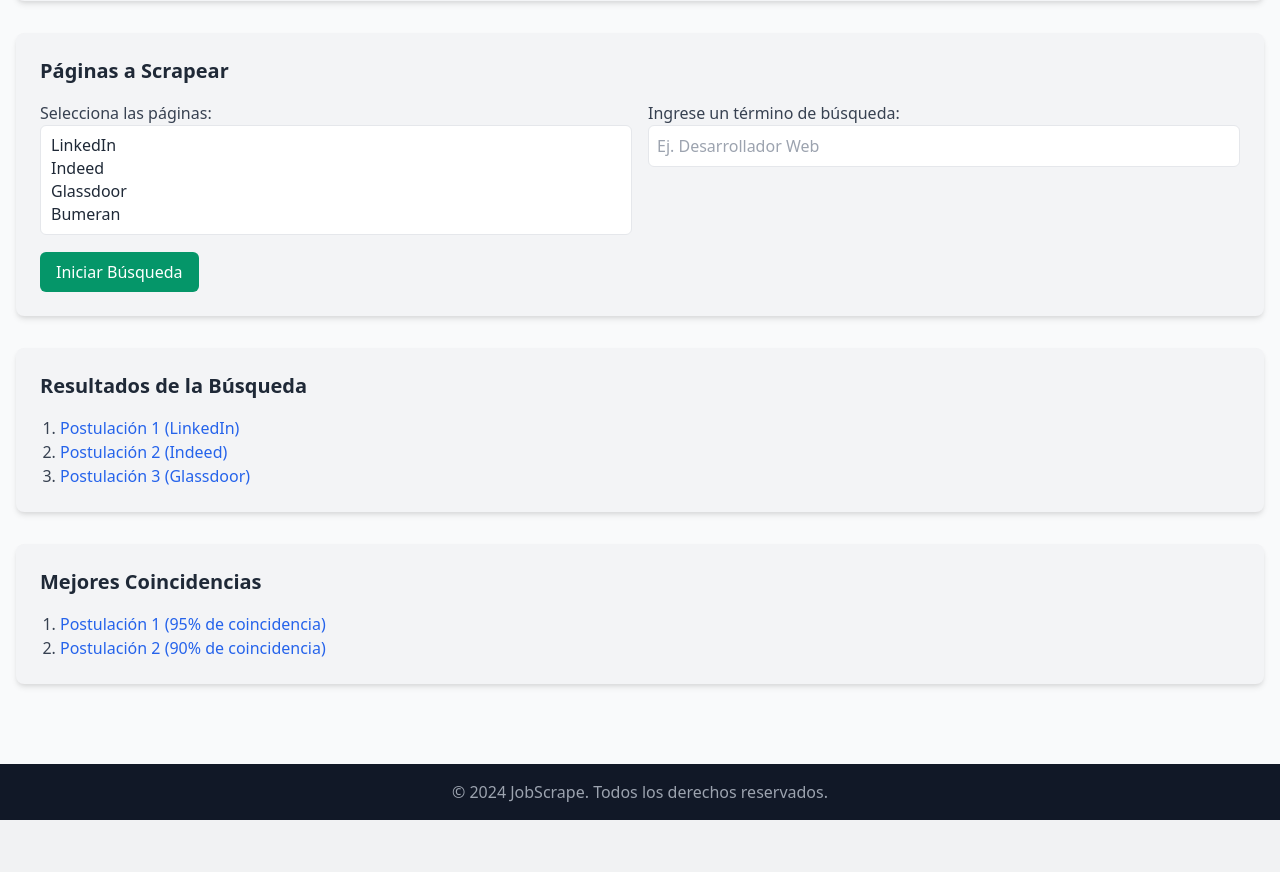
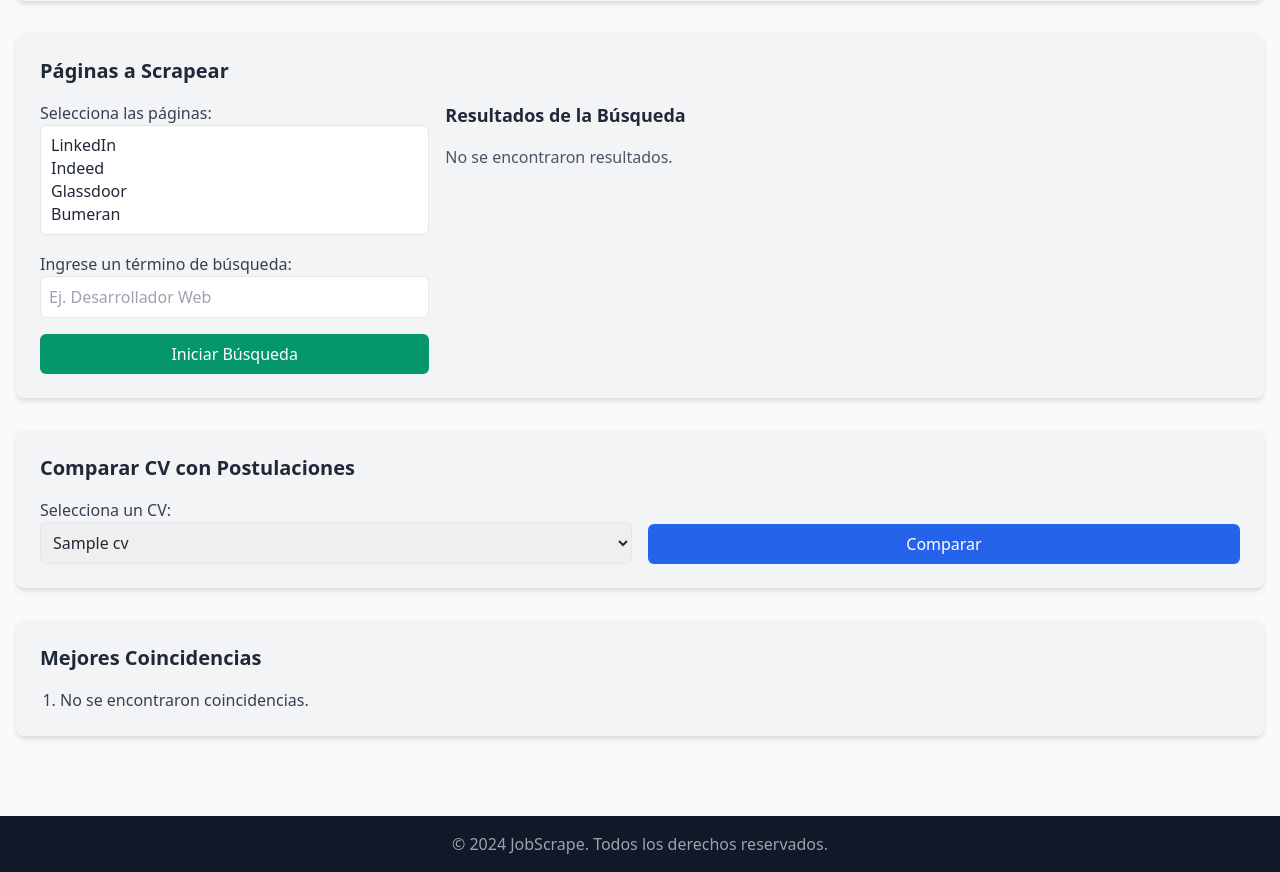
Before and after one commit to jhonnatan1806/demo-django, a Django app: page / in a window 1280 px wide. Shown: the part 1035-1907 px from the top of the page. Before the commit the page ends 1855 px from the top, so only its background shows below. Run offline with Django 4.2, Linux system fonts and the light colour scheme; tables that the repository leaves empty hold one stand-in row (values such as "Sample post"); parts of the project's set-up code (start-up, migrations or seed data) failed here and were passed over.

Commit message:
feat: agregando funcionalidad de similitud de cosenos

```diff
--- a/example/admin.py
+++ b/example/admin.py
@@ -1,7 +1,8 @@
 from django.contrib import admin
 from .models import CV
 from .models import ScrapeResult
-
+from .models import JobResult
 # Register your models here.
 admin.site.register(CV)
 admin.site.register(ScrapeResult)
+admin.site.register(JobResult)
--- a/example/models.py
+++ b/example/models.py
@@ -32,8 +32,9 @@
 class ScrapeResult(models.Model):
     source = models.CharField(max_length=255, verbose_name="Fuente")
     link = models.URLField(verbose_name="Enlace")
-    raw_text = models.TextField(verbose_name="Texto Original")
-    preprocessed_text = models.TextField(blank=True, null=True, verbose_name="Texto Preprocesado")
+
+    # Asociamos un JobResult a cada ScrapeResult
+    job_result = models.ForeignKey('JobResult',null=True, on_delete=models.CASCADE, related_name='scrape_results', verbose_name="Resultado de Empleo")
 
     def __str__(self):
         return f"{self.source} - {self.link}"
@@ -41,9 +42,25 @@
     class Meta:
         db_table = 'scrape_results'
 
+
+class JobResult(models.Model):
+    title = models.CharField(max_length=255, verbose_name="Título")
+    salary = models.CharField(max_length=100, verbose_name="Sueldo")
+    employment_type = models.CharField(max_length=100, verbose_name="Tipo de empleo")
+    location = models.CharField(max_length=255, verbose_name="Ubicación")
+    description = models.TextField(verbose_name="Descripción")
+    preprocessed_description = models.TextField(blank=True, null=True, verbose_name="Descripción Preprocesada")
+
+
+    def __str__(self):
+        return f"{self.title} - {self.location}"
+
+    class Meta:
+        db_table = 'job_results'
+
     def save(self, *args, **kwargs):
-        # Preprocesar el texto scrapeado
-        if self.raw_text and not self.preprocessed_text:
-            self.preprocessed_text = preprocess_text(self.raw_text)
+        # Preprocesar la descripción antes de guardar
+        if self.description and not self.preprocessed_description:
+            self.preprocessed_description = preprocess_text(self.description)
 
         super().save(*args, **kwargs)
--- a/example/templates/index.html
+++ b/example/templates/index.html
@@ -62,42 +62,79 @@
     <!-- Sección para Escoger Páginas a Scrapear -->
 <section class="bg-gray-100 p-6 rounded-lg shadow-md mb-8">
     <h2 class="text-xl font-semibold text-gray-800 mb-4">Páginas a Scrapear</h2>
+    <form method="POST" action="{% url 'index' %}">
+        {% csrf_token %}
+        <div class="grid grid-cols-1 md:grid-cols-3 gap-4">
+            <!-- Columna Izquierda: Selección de páginas y término de búsqueda -->
+            <div class="col-span-1">
+                <label class="block text-gray-700">Selecciona las páginas:</label>
+                <select name="pages" multiple class="p-2 border rounded-md w-full mb-4">
+                    <option value="linkedin">LinkedIn</option>
+                    <option value="indeed">Indeed</option>
+                    <option value="glassdoor">Glassdoor</option>
+                    <option value="bumeran">Bumeran</option>
+                </select>
+                <label class="block text-gray-700">Ingrese un término de búsqueda:</label>
+                <input type="text" name="search_term" class="p-2 border rounded-md w-full mb-4" placeholder="Ej. Desarrollador Web">
+                <button type="submit" class="bg-green-600 text-white px-4 py-2 rounded-md w-full">Iniciar Búsqueda</button>
+            </div>
+
+            <!-- Columna Derecha: Resultados de las Postulaciones -->
+            <div class="col-span-2">
+                <h3 class="text-lg font-semibold text-gray-800 mb-4">Resultados de la Búsqueda</h3>
+                <div class="grid grid-cols-1 gap-4">
+                    {% for job in job_results %}
+                    <div class="bg-white shadow-md rounded-lg p-4">
+                        <h4 class="text-lg font-bold text-gray-800">{{ job.title }}</h4>
+                        <p class="text-sm text-gray-600">{{ job.location }} - {{ job.salary }}</p>
+                        <p class="text-sm text-gray-600">{{ job.employment_type }}</p>
+                        <p class="text-sm text-gray-700 mt-2">{{ job.description|truncatewords:20 }}</p>
+                        <a href="#" class="text-blue-600 hover:underline">Ver más detalles</a>
+                    </div>
+                    {% empty %}
+                    <p class="text-gray-600">No se encontraron resultados.</p>
+                    {% endfor %}
+                </div>
+            </div>
+        </div>
+    </form>
+</section>
+
+
+    <!-- Sección para Seleccionar CV y Comparar -->
+<section class="bg-gray-100 p-6 rounded-lg shadow-md mb-8">
+    <h2 class="text-xl font-semibold text-gray-800 mb-4">Comparar CV con Postulaciones</h2>
+    <form method="POST" action="{% url 'index' %}">
+        {% csrf_token %}
         <div class="grid grid-cols-1 md:grid-cols-2 gap-4">
             <div>
-                <label class="block text-gray-700">Selecciona las páginas:</label>
-                <select multiple class="p-2 border rounded-md w-full">
-                    <option>LinkedIn</option>
-                    <option>Indeed</option>
-                    <option>Glassdoor</option>
-                    <option>Bumeran</option>
+                <label class="block text-gray-700">Selecciona un CV:</label>
+                <select name="selected_cv" class="p-2 border rounded-md w-full">
+                    {% for cv in cvs %}
+                    <option value="{{ cv.id }}">{{ cv.name }}</option>
+                    {% endfor %}
                 </select>
             </div>
-            <div>
-                <label class="block text-gray-700">Ingrese un término de búsqueda:</label>
-                <input type="text" class="p-2 border rounded-md w-full" placeholder="Ej. Desarrollador Web">
+            <div class="flex items-end">
+                <button type="submit" name="compare" value="compare" class="bg-blue-600 text-white px-4 py-2 rounded-md w-full">Comparar</button>
             </div>
         </div>
-        <button class="mt-4 bg-green-600 text-white px-4 py-2 rounded-md">Iniciar Búsqueda</button>
+    </form>
 </section>
 
-    <!-- Sección para Mostrar Resultados de Búsqueda -->
-    <section class="bg-gray-100 p-6 rounded-lg shadow-md mb-8">
-        <h2 class="text-xl font-semibold text-gray-800 mb-4">Resultados de la Búsqueda</h2>
-        <!-- Aquí se mostrarán los links scrapeados -->
-        <ul class="list-decimal pl-5 mt-2 text-gray-700">
-            <li><a href="#" class="text-blue-600">Postulación 1 (LinkedIn)</a></li>
-            <li><a href="#" class="text-blue-600">Postulación 2 (Indeed)</a></li>
-            <li><a href="#" class="text-blue-600">Postulación 3 (Glassdoor)</a></li>
-        </ul>
-    </section>
-
-    <!-- Sección para Mostrar Resultados con Similitud de Cosenos -->
+<!-- Sección para Mostrar los Mejores Resultados -->
 <section class="bg-gray-100 p-6 rounded-lg shadow-md">
     <h2 class="text-xl font-semibold text-gray-800 mb-4">Mejores Coincidencias</h2>
-        <!-- Aquí se mostrarán los links con mayor similitud -->
     <ul class="list-decimal pl-5 mt-2 text-gray-700">
-            <li><a href="#" class="text-blue-600">Postulación 1 (95% de coincidencia)</a></li>
-            <li><a href="#" class="text-blue-600">Postulación 2 (90% de coincidencia)</a></li>
+        {% for similarity, job in best_matches %}
+        <li>
+            <a href="#" class="text-blue-600">{{ job.title }} - {{ job.location }} ({{ similarity|floatformat:2 }}% de coincidencia)</a>
+            <p class="text-sm text-gray-600">{{ job.salary }} - {{ job.employment_type }}</p>
+            <p class="text-sm text-gray-600">{{ job.description|truncatewords:20 }}</p>
+        </li>
+        {% empty %}
+        <li>No se encontraron coincidencias.</li>
+        {% endfor %}
     </ul>
 </section>
 
--- a/example/views.py
+++ b/example/views.py
@@ -1,12 +1,44 @@
 from django.shortcuts import render, redirect, get_object_or_404
 from django.contrib import messages
-from .models import CV
+from .models import CV, JobResult
 from django.http import JsonResponse
 from .utils import preprocess_text  # Importa la función desde utils.py
+from .webscrapping import JobScraper
+from .utils import compare_cv_with_jobs
 
 def index(request):
     cvs = CV.objects.all()  # Obtener todos los CVs guardados
-    return render(request, 'index.html', {'cvs': cvs})
+    job_results = []  # Inicializar una lista para almacenar los resultados de trabajos
+    best_matches = []  # Inicializar una lista para los mejores resultados de similitud
+
+    if request.method == 'POST':
+        if 'compare' in request.POST:
+            # Si se ha enviado la solicitud de comparación
+            selected_cv_id = request.POST.get('selected_cv')
+            best_matches = compare_cv_with_jobs(selected_cv_id)[:3]  # Obtener los 3 mejores resultados
+
+        else:
+            # Obtener los datos del formulario para scraping
+            selected_pages = request.POST.getlist('pages')
+            search_term = request.POST.get('search_term')
+
+            if not selected_pages or not search_term:
+                messages.error(request, "Debes seleccionar al menos una página y proporcionar un término de búsqueda.")
+                return redirect('index')
+
+            # Ejecutar el scraping
+            scraper = JobScraper()
+            for page in selected_pages:
+                if page == 'indeed':
+                    scraper.scrape_indeed(search_term)
+                # Aquí puedes agregar lógica para otras plataformas (LinkedIn, Glassdoor, etc.)
+
+            scraper.close_driver()
+
+            # Obtener los resultados del scraping desde la base de datos
+            job_results = JobResult.objects.all()
+
+    return render(request, 'index.html', {'cvs': cvs, 'job_results': job_results, 'best_matches': best_matches})
 
 def cv(request):
     return render(request, 'cvs.html')
```
Also changed, not shown: example/utils.py (+51 -0 lines), example/webscrapping.py (added, +103 -0 lines), example/migrations/0003_jobresult_remove_scraperesult_preprocessed_text_and_more.py (added), 1 other file. Lines whose indentation alone changed are shown as unchanged.
